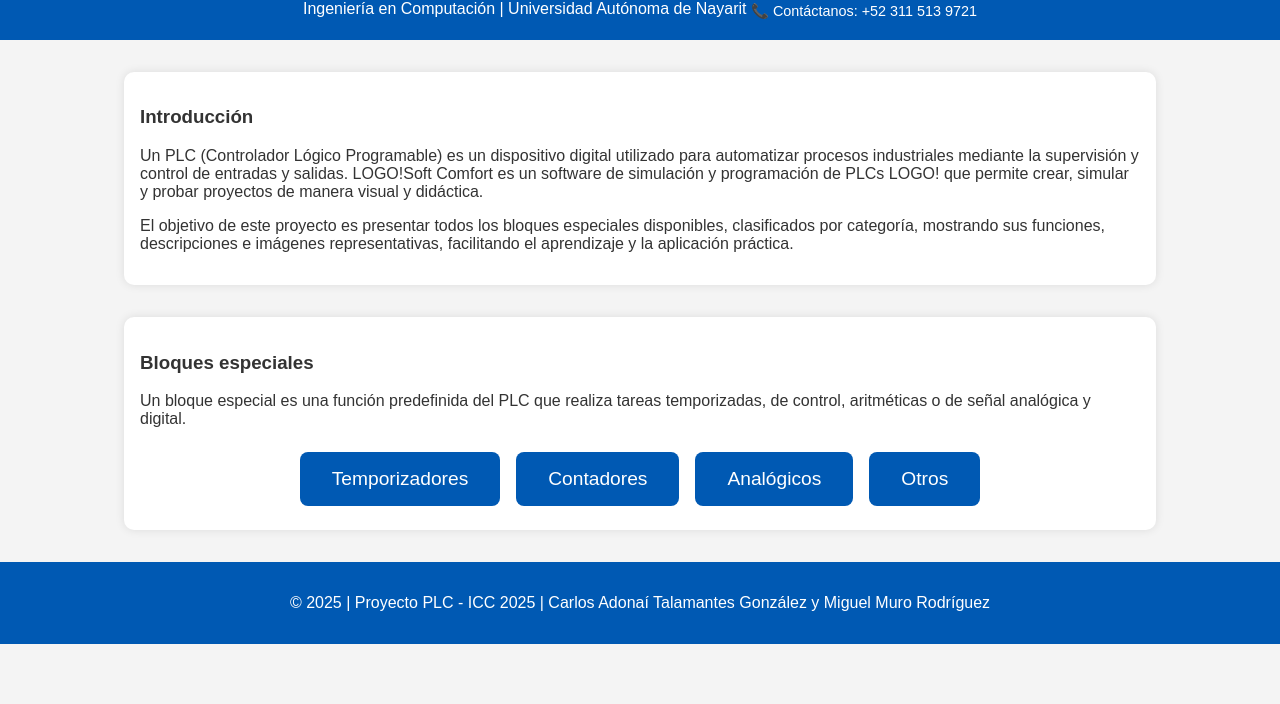
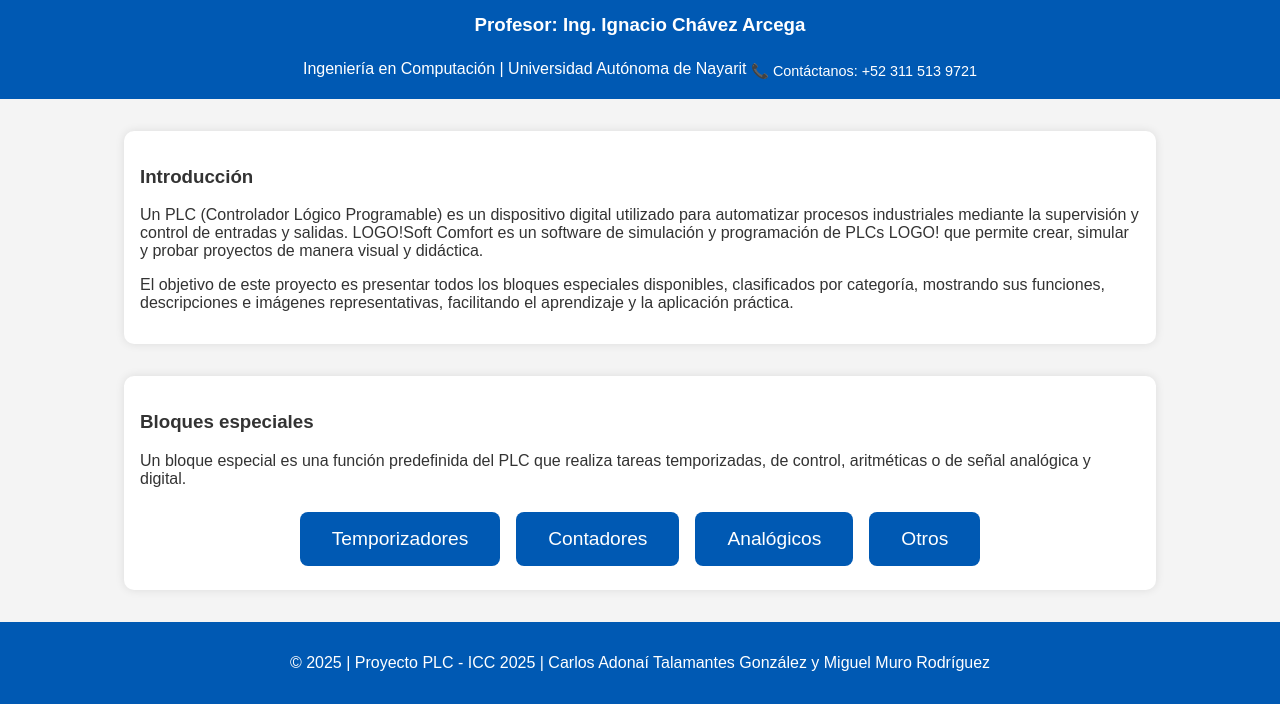
Before and after one commit to PINWINEYTOR/Carlos-Adona--Talamantes-Gonz-lez_Miguel-Muro-Rodr-guez-PROYECTO-PLC, a plain HTML site: page index.html in a window 1280 px wide. Shown: the part 124-828 px from the top of the page. Before the commit the page ends 800 px from the top, so only its background shows below. Drawn offline with Linux system fonts and the light colour scheme.

Commit message:
Add professor's name to project header

```diff
--- a/index.html
+++ b/index.html
@@ -12,6 +12,7 @@
     <div>
       <h1>Proyecto PLC - ICC 2025</h1>
       <h2>Autores: Carlos Adonaí Talamantes González / Miguel Muro Rodríguez</h2>
+      <h3>Profesor: Ing. Ignacio Chávez Arcega</h3>
       <p>Ingeniería en Computación | Universidad Autónoma de Nayarit</p>
       <p class="contacto">📞 Contáctanos: +52 311 513 9721</p>
     </div>
```
